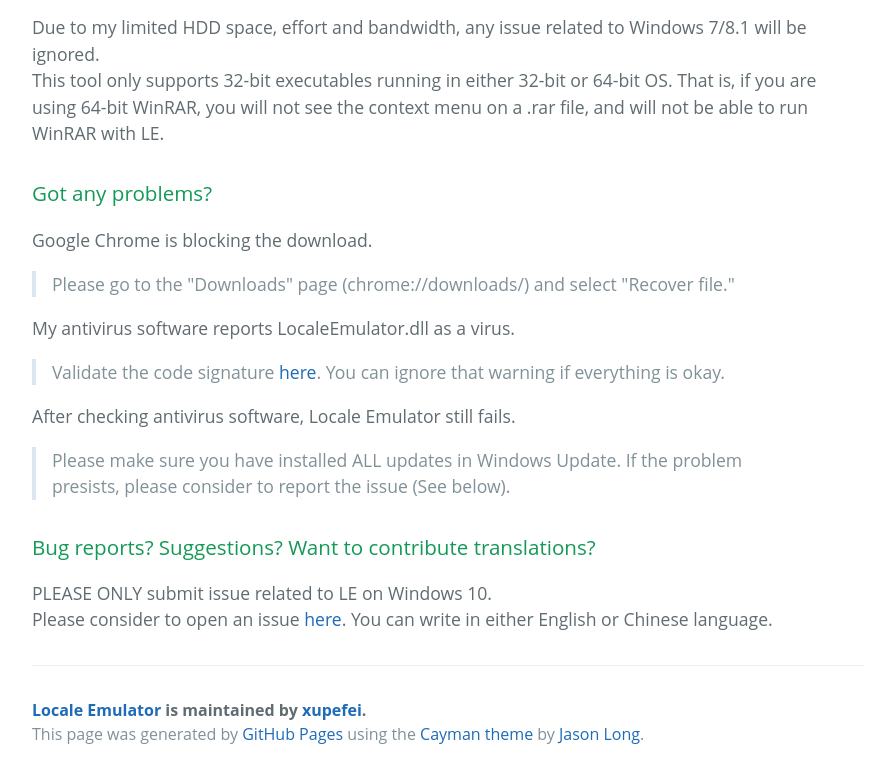
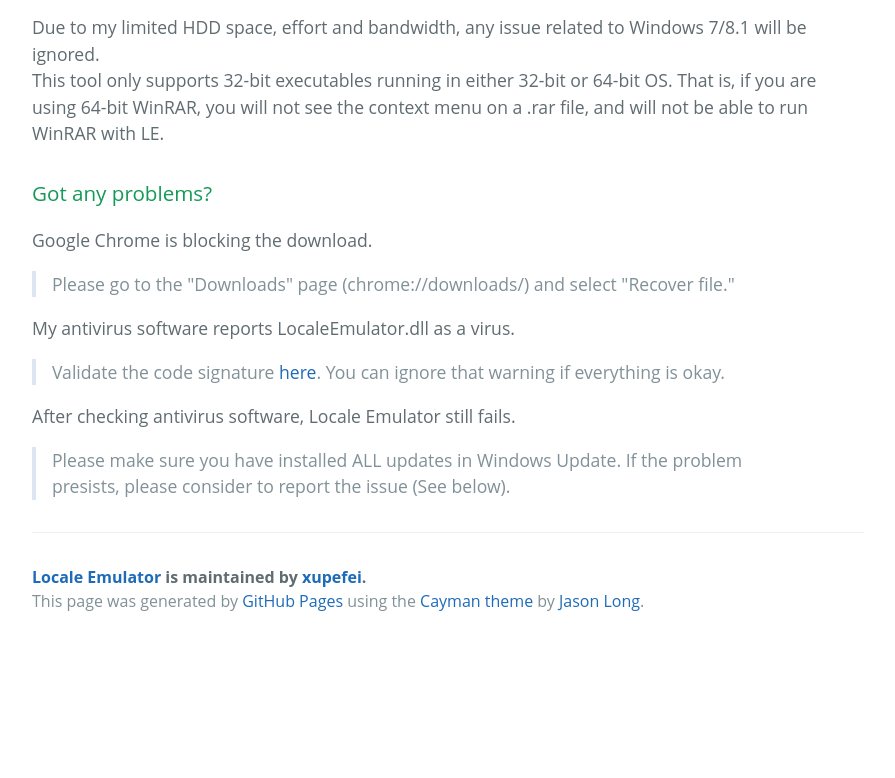
Before and after one commit to xupefei/Locale-Emulator, a plain HTML site: page index.html in a window 1280 px wide. Shown: the part 2122-2900 px from the top of the page, without its empty margins (192-1087 px from the left). After the commit the page ends 2767 px from the top, so only its background shows below. Drawn offline with nearby package versions, Linux system fonts and the light colour scheme; no server answers.

Commit message:
Update index.html

```diff
--- a/index.html
+++ b/index.html
@@ -106,8 +106,6 @@
             <blockquote>
                 <p data-i18n="[html]content.faq_3_ans;"></p>
             </blockquote>
-            <h3 data-i18n="[html]content.bug_report;"></h3>
-            <p data-i18n="[html]content.bug_report_text;"></p>
             <footer class="site-footer">
                 <span class="site-footer-owner"><a href="https://github.com/xupefei/Locale-Emulator">Locale Emulator</a> is maintained by <a href="https://github.com/xupefei">xupefei</a>.</span>
                 <span class="site-footer-credits">This page was generated by <a href="https://pages.github.com">GitHub Pages</a> using the <a href="https://github.com/jasonlong/cayman-theme">Cayman theme</a> by <a href="https://twitter.com/jasonlong">Jason Long</a>.</span>
```
